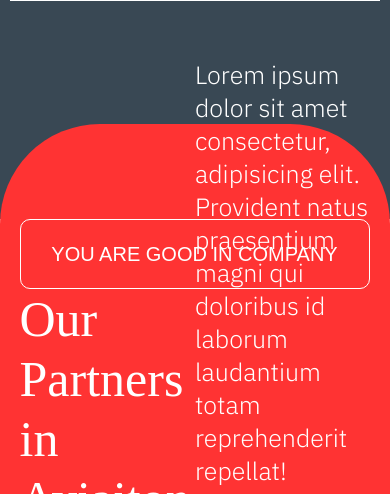
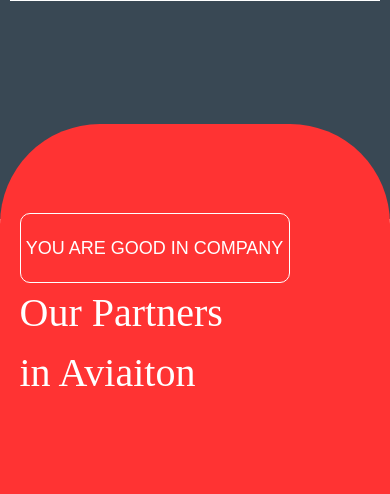
Before and after one commit to Muhammadjon200/Plane_1, a plain HTML site: page index.html in a window 390 px wide. Shown: the part 5091-5585 px from the top of the page. Drawn offline with nearby package versions, Linux system fonts and the light colour scheme; a web font is replaced by a local one.

Commit message:
push
asaasa

```diff
--- a/satyle.scss
+++ b/satyle.scss
@@ -1123,6 +1123,42 @@ main {
             }
         }
 
+        .our_partners {
+            height: 800px;
+            .partners_container{
+                flex-direction: column;
+                justify-content: start;
+                gap: 25px;
+                .partners_text{
+                    width: 100%;
+                    height: 40%;
+                    button{
+                        width: 270px;
+                        p{
+                            font-size: 18px;
+                        }
+                    }
+                    h1{
+                        font-size: 40px;
+                    }
+                }
+                .sponsor{
+                    width: 100%;
+                    height: 40%;
+                    display: flex;
+                    flex-direction: column;
+                    justify-content: center;
+                    gap: 25px;
+                    p{
+                        font-size: 20px;
+                        color: white;
+                        font-weight: 300;
+                        font-family: 'IBM Plex Sans';
+                    }
+                }
+            }
+        }
+
     }
 }
 
```
Also changed, not shown: satyle.css, 1 other file.
